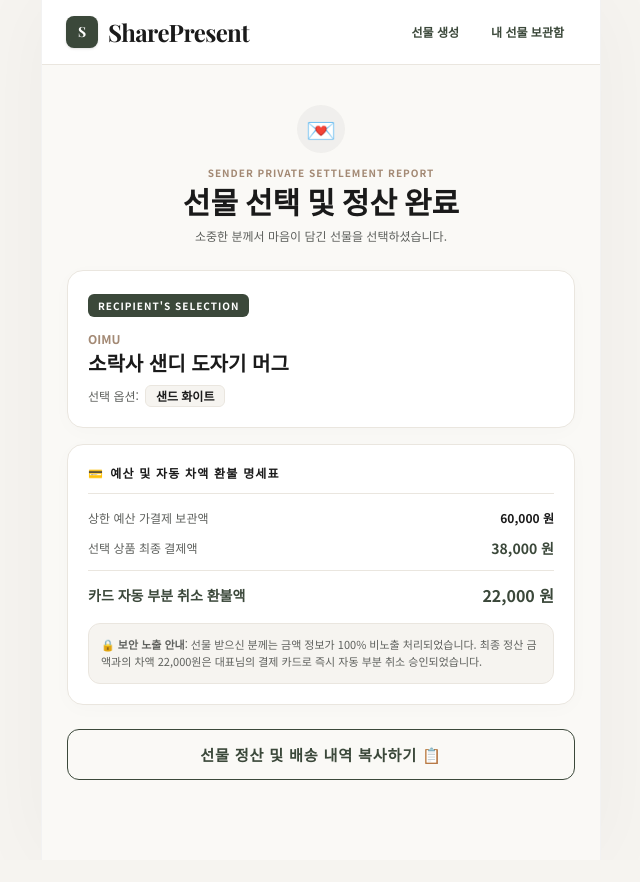
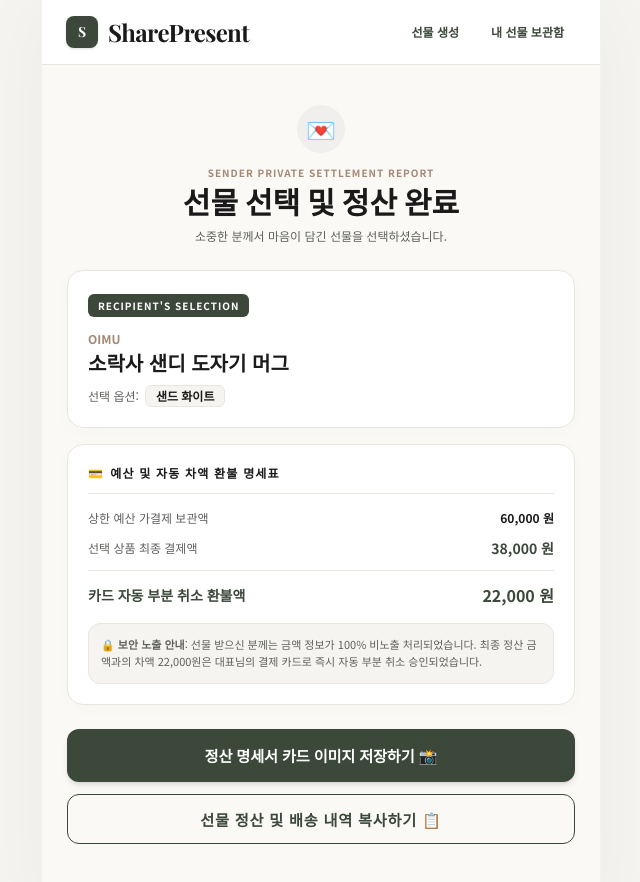
Before and after one commit to juhee77/share-present, a Next.js app in the folder frontend/: page /result/demo_token_123 in a window 1280 px wide. Shown: the top 882 px of the page, without its empty margins (319-959 px from the left). Before the commit the page ends 860 px from the top, so only its background shows below. Built offline with nearby package versions, Linux system fonts and the light colour scheme; no server answers; a web font is replaced by a local one.

Commit message:
feat(app): add PWA Manifest, Settlement Receipt Image Saver, and Dashboard Recipient Thank-You Reply Feed

```diff
--- a/frontend/src/app/dashboard/page.tsx
+++ b/frontend/src/app/dashboard/page.tsx
@@ -17,6 +17,8 @@ interface MockSentBox {
   selectedOption?: string;
   refundAmount?: number;
   shippingStatus?: string;
+  thankYouSticker?: string;
+  thankYouMessage?: string;
 }
 
 interface MockReceivedBox {
@@ -48,6 +50,8 @@ const MOCK_SENT_BOXES: MockSentBox[] = [
     selectedOption: "샌드 화이트",
     refundAmount: 22000,
     shippingStatus: "PREPARING",
+    thankYouSticker: "💖 취향저격 고마워!",
+    thankYouMessage: "예쁜 선물 골라줘서 너무 고마워! 오피스 머그로 너무 예쁘게 잘 쓸게 ☕",
   },
   {
     id: 2,
@@ -362,6 +366,20 @@ export default function SenderDashboardPage() {
                   )}
                 </div>
 
+                {box.thankYouMessage && (
+                  <div className="mb-4 p-3.5 bg-white rounded-xl border border-[#3b483a]/30 shadow-sm relative overflow-hidden">
+                    <span className="text-[9px] font-extrabold uppercase tracking-widest text-[#a38974] block mb-1">
+                      💌 Recipient's Thank-You Card
+                    </span>
+                    <span className="text-xs font-bold text-[#3b483a] block mb-1">
+                      {box.thankYouSticker}
+                    </span>
+                    <p className="text-xs text-[#1a1a1a] font-serif leading-relaxed italic">
+                      "{box.thankYouMessage}"
+                    </p>
+                  </div>
+                )}
+
                 <div className="flex gap-2">
                   {box.status === "COMPLETED" ? (
                     <Link
--- a/frontend/src/app/layout.tsx
+++ b/frontend/src/app/layout.tsx
@@ -16,6 +16,13 @@ const notoSans = Noto_Sans_KR({
 export const metadata: Metadata = {
   title: "SharePresent - 당신을 위한 특별한 선물",
   description: "보내시는 분의 예산 안에서, 받는 분의 취향을 담아 고르는 프리미엄 모바일 선물 플랫폼",
+  manifest: "/manifest.json",
+  themeColor: "#3b483a",
+  appleWebApp: {
+    capable: true,
+    statusBarStyle: "default",
+    title: "SharePresent",
+  },
   openGraph: {
     title: "SharePresent - 프리미엄 큐레이션 선물",
     description: "소중한 분에게 감도 높은 선물 리스트를 제안해보세요.",
--- a/frontend/src/app/result/[token]/page.tsx
+++ b/frontend/src/app/result/[token]/page.tsx
@@ -63,6 +63,102 @@ export default function OrderResultPage({ params }: { params: Promise<{ token: s
   const handleCopyAddress = () => {
     navigator.clipboard.writeText(formattedAddressText);
     alert("선물 정산 정보가 클립보드에 복사되었습니다!");
+  };
+
+  const handleDownloadReceiptImage = () => {
+    // Generate SVG/Canvas Graphic for Settlement Card
+    const canvas = document.createElement("canvas");
+    canvas.width = 600;
+    canvas.height = 750;
+    const ctx = canvas.getContext("2d");
+    if (!ctx) return;
+
+    // Background
+    ctx.fillStyle = "#faf9f6";
+    ctx.fillRect(0, 0, 600, 750);
+
+    // Card background
+    ctx.fillStyle = "#ffffff";
+    ctx.roundRect(40, 40, 520, 670, 24);
+    ctx.fill();
+    ctx.strokeStyle = "#eae6df";
+    ctx.lineWidth = 2;
+    ctx.stroke();
+
+    // Brand Header
+    ctx.fillStyle = "#a38974";
+    ctx.font = "bold 12px sans-serif";
+    ctx.fillText("SHAREPRESENT SETTLEMENT REPORT", 70, 90);
+
+    ctx.fillStyle = "#1a1a1a";
+    ctx.font = "bold 26px serif";
+    ctx.fillText("선물 선택 및 정산 명세서", 70, 130);
+
+    // Divider
+    ctx.strokeStyle = "#eae6df";
+    ctx.beginPath();
+    ctx.moveTo(70, 160);
+    ctx.lineTo(530, 160);
+    ctx.stroke();
+
+    // Selected Item
+    ctx.fillStyle = "#3b483a";
+    ctx.font = "bold 13px sans-serif";
+    ctx.fillText(order.selectedProductBrand.toUpperCase(), 70, 200);
+
+    ctx.fillStyle = "#1a1a1a";
+    ctx.font = "bold 20px sans-serif";
+    ctx.fillText(order.selectedProductName, 70, 235);
+
+    if (order.selectedOption) {
+      ctx.fillStyle = "#5e605d";
+      ctx.font = "14px sans-serif";
+      ctx.fillText(`선택 옵션: ${order.selectedOption}`, 70, 270);
+    }
+
+    // Amounts Box
+    ctx.fillStyle = "#faf9f6";
+    ctx.roundRect(70, 310, 460, 280, 16);
+    ctx.fill();
+    ctx.strokeStyle = "#eae6df";
+    ctx.stroke();
+
+    ctx.fillStyle = "#5e605d";
+    ctx.font = "14px sans-serif";
+    ctx.fillText("상한 예산 가결제 보관액", 95, 360);
+    ctx.fillStyle = "#1a1a1a";
+    ctx.font = "bold 16px sans-serif";
+    ctx.fillText(`${order.lockedAmount.toLocaleString()} 원`, 380, 360);
+
+    ctx.fillStyle = "#5e605d";
+    ctx.font = "14px sans-serif";
+    ctx.fillText("선택 상품 최종 결제액", 95, 410);
+    ctx.fillStyle = "#3b483a";
+    ctx.font = "bold 18px sans-serif";
+    ctx.fillText(`${order.finalAmount.toLocaleString()} 원`, 380, 410);
+
+    ctx.strokeStyle = "#eae6df";
+    ctx.beginPath();
+    ctx.moveTo(95, 445);
+    ctx.lineTo(505, 445);
+    ctx.stroke();
+
+    ctx.fillStyle = "#3b483a";
+    ctx.font = "bold 16px sans-serif";
+    ctx.fillText("카드 자동 부분 취소 환불액", 95, 490);
+    ctx.font = "bold 22px sans-serif";
+    ctx.fillText(`${order.refundAmount.toLocaleString()} 원`, 380, 490);
+
+    // Footer
+    ctx.fillStyle = "#a38974";
+    ctx.font = "italic 13px serif";
+    ctx.fillText("✦ SharePresent - 마음을 전하는 가장 세련된 방법", 70, 655);
+
+    // Trigger PNG Download
+    const link = document.createElement("a");
+    link.download = `sharepresent_settlement_${token}.png`;
+    link.href = canvas.toDataURL("image/png");
+    link.click();
   };
 
   return (
@@ -137,18 +233,25 @@ export default function OrderResultPage({ params }: { params: Promise<{ token: s
 
         {/* Action Buttons */}
         <div className="space-y-3">
+          <button
+            onClick={handleDownloadReceiptImage}
+            className="btn-editorial py-4 text-xs font-bold uppercase tracking-widest text-center block w-full shadow-md"
+          >
+            정산 명세서 카드 이미지 저장하기 📸
+          </button>
+
           {order.externalUrl && (
             <a
               href={order.externalUrl}
               target="_blank"
               rel="noopener noreferrer"
-              className="btn-editorial py-4 text-xs font-bold uppercase tracking-widest text-center block shadow-md"
+              className="btn-editorial-outline py-3.5 text-xs font-bold uppercase tracking-widest text-center block"
             >
               외부 쇼핑몰에서 직접 구매하기 ↗
             </a>
           )}
 
-          <button onClick={handleCopyAddress} className="btn-editorial-outline py-3.5 text-xs font-bold uppercase tracking-wider">
+          <button onClick={handleCopyAddress} className="btn-editorial-outline py-3.5 text-xs font-bold uppercase tracking-wider w-full">
             선물 정산 및 배송 내역 복사하기 📋
           </button>
         </div>
```
Also changed, not shown: frontend/public/manifest.json (added).
